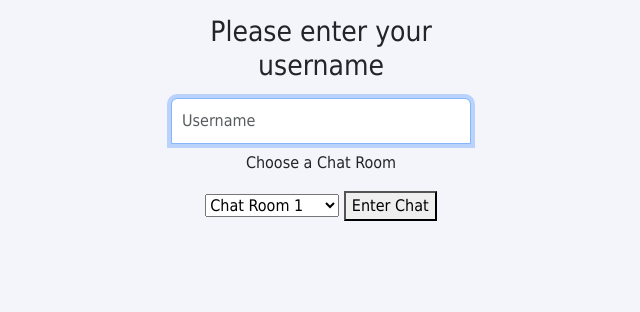
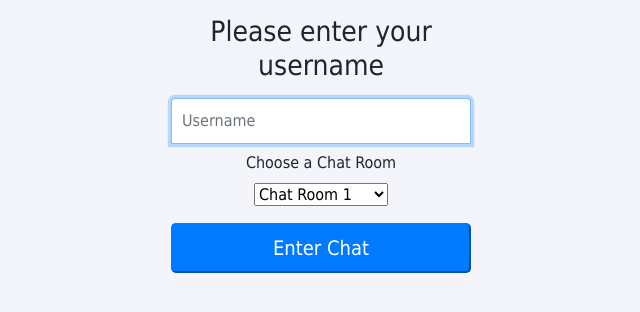
Before and after one commit to amareshwar3/Chat_room, a website: page nodejs-socketio-chat-application-main/nodejs-socketio-chat-application-main/public/index.html in a window 1280 px wide. Shown: the whole page, without its empty margins (319-959 px from the left). Drawn offline with nearby package versions, Linux system fonts and the light colour scheme; a web font is replaced by a local one.

Commit message:
Update index.html

```diff
--- a/nodejs-socketio-chat-application-main/nodejs-socketio-chat-application-main/public/index.html
+++ b/nodejs-socketio-chat-application-main/nodejs-socketio-chat-application-main/public/index.html
@@ -2,12 +2,14 @@
 <html lang="en">
 
 <head>
-  <meta charset="UTF-8" />
-  <link rel="stylesheet" href="https://cdnjs.cloudflare.com/ajax/libs/font-awesome/5.15.4/css/fontawesome.min.css" />
-  <link rel="stylesheet" href="https://cdn.jsdelivr.net/npm/bootstrap@5.3.0/dist/css/bootstrap.rtl.min.css" />
-  <link rel="stylesheet" href="css/styles.css" />
-  <title>Chat Login</title>
+    <meta charset="UTF-8">
+    <meta name="description" content="Simple real-time chat room using Node.js and Socket.IO">
+    <meta name="viewport" content="width=device-width, initial-scale=1.0">
+    <title>Chat Room</title>
+    <link rel="stylesheet" href="css/bootstrap.min.css">
+    <link rel="stylesheet" href="css/styles.css">
 </head>
+
 
 <body class="ltr text-center">
   <form id="nicknameForm" class="form-signin">
```
